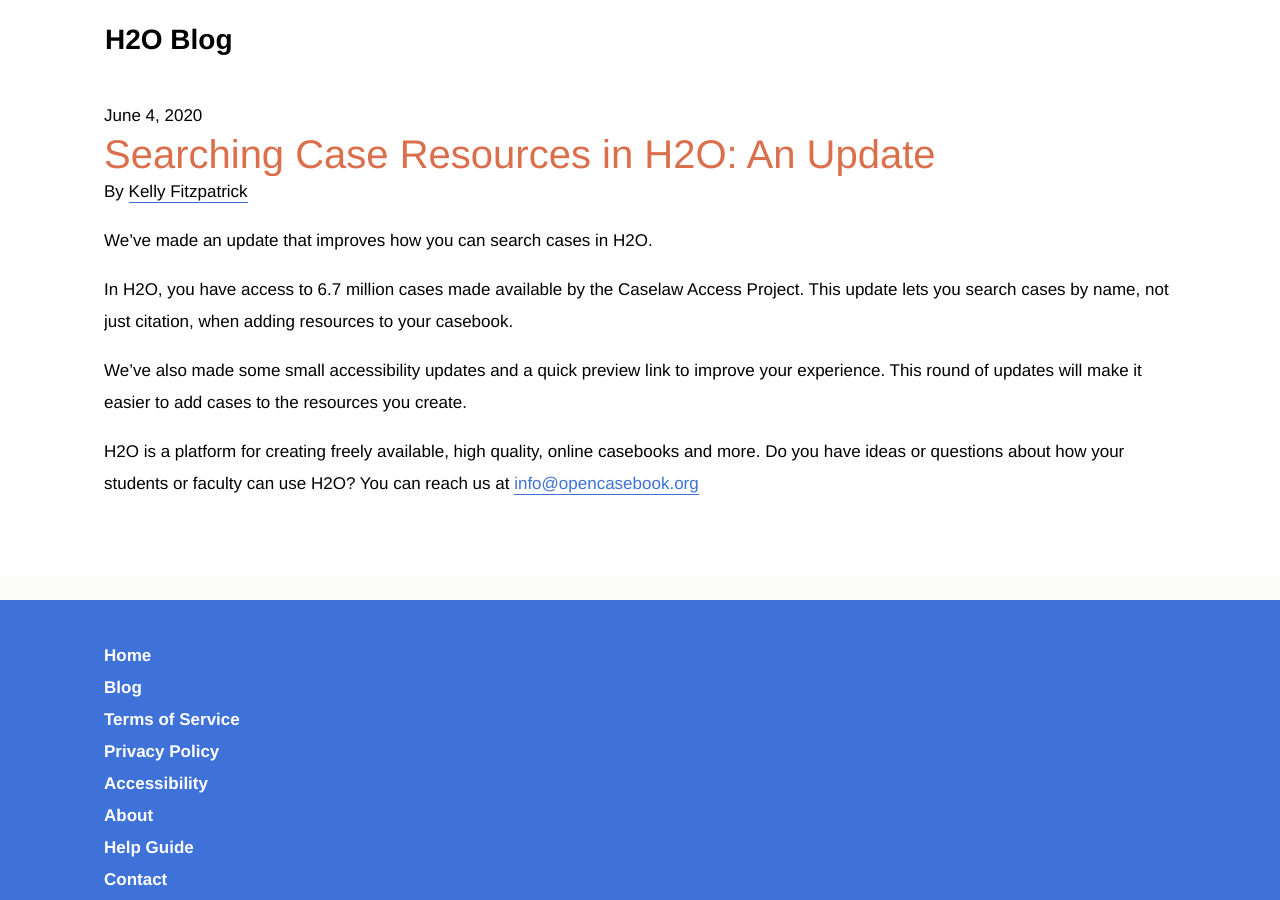
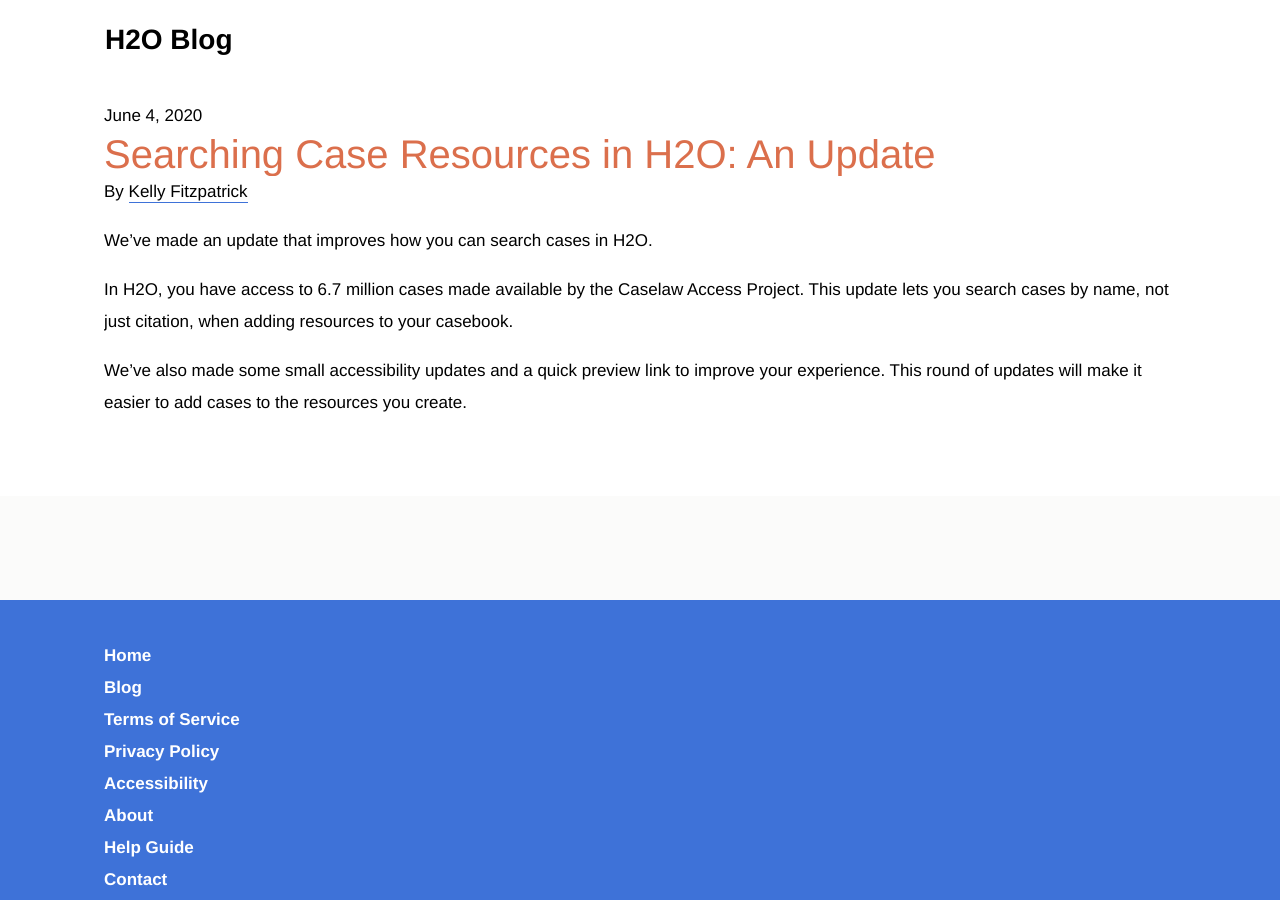
Before and after one commit to harvard-lil/h2o-static, a Jekyll site: the page built from app/_posts/2020-06-04-improving-search.md, in a window 1280 px wide. Built offline with Jekyll 4.4.1, drawn with Linux system fonts in a browser that asks for light colours.

Commit message:
Update app/_posts/2020-06-04-improving-search.md

```diff
--- a/app/_posts/2020-06-04-improving-search.md
+++ b/app/_posts/2020-06-04-improving-search.md
@@ -10,5 +10,3 @@ We’ve made an update that improves how you can search cases in H2O.
 In H2O, you have access to 6.7 million cases made available by the Caselaw Access Project. This update lets you search cases by name, not just citation, when adding resources to your casebook.
 
 We’ve also made some small accessibility updates and a quick preview link to improve your experience. This round of updates will make it easier to add cases to the resources you create.
-
-H2O is a platform for creating freely available, high quality, online casebooks and more. Do you have ideas or questions about how your students or faculty can use H2O? You can reach us at [info@opencasebook.org](mailto:info@opencasebook.org)
```
